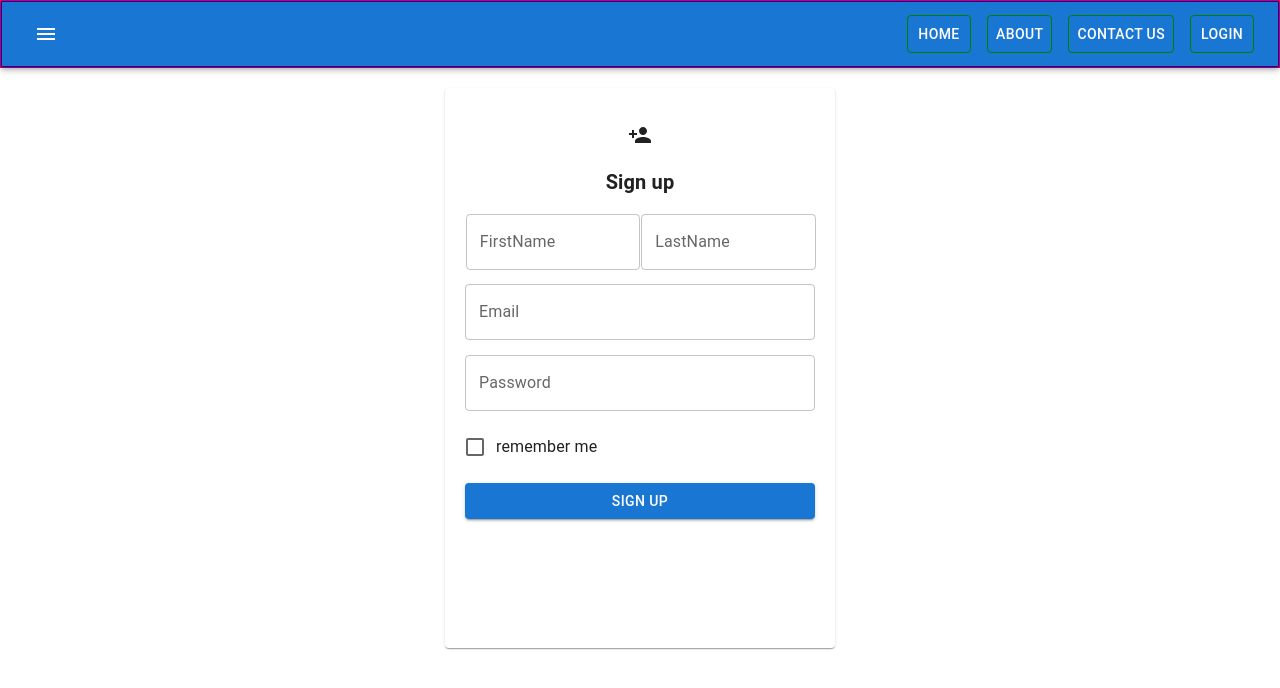
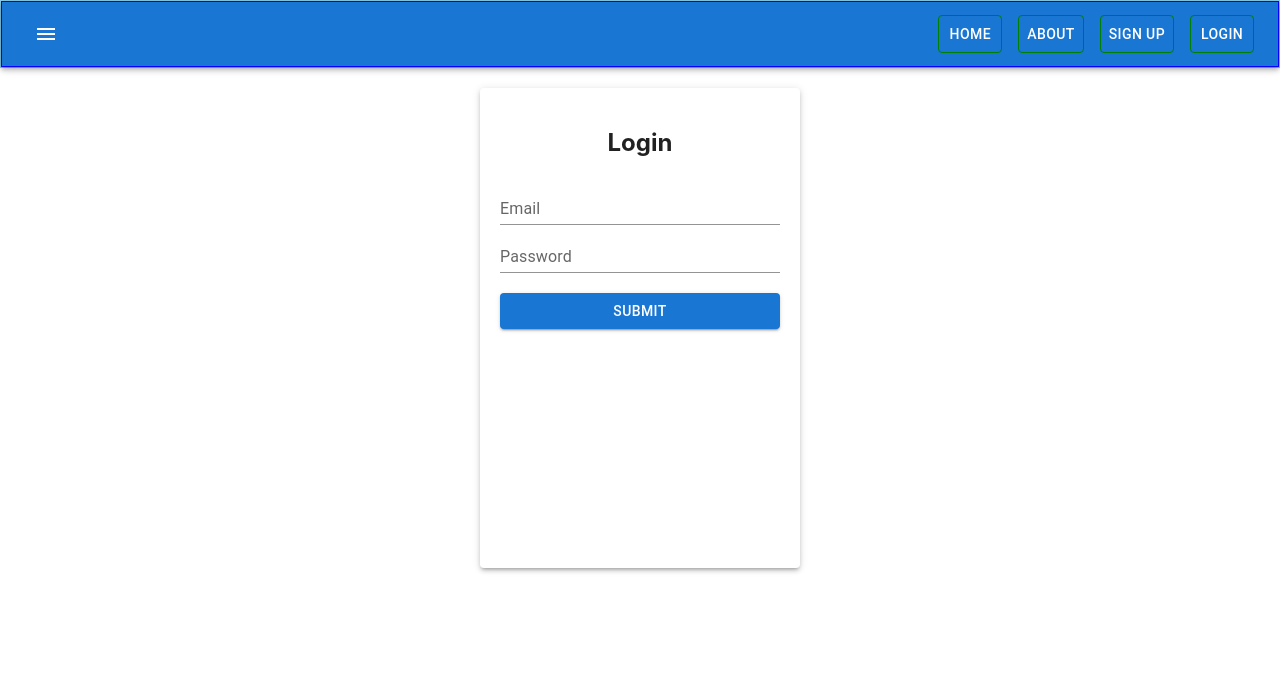
Before and after one commit to imnain/react_signup, a React (Create React App) app: page /login in a window 1280 px wide. Shown: the top 688 px of the page. Built offline with nearby package versions, Linux system fonts and the light colour scheme.

Commit message:
Used React-dom

```diff
--- a/src/App.js
+++ b/src/App.js
@@ -1,22 +1,31 @@
-import logo from './logo.svg';
-import './App.css';
+import React from 'react';
 import {Grid, Paper, TextField, Button, Typography, Checkbox, FormGroup, FormControlLabel} from '@mui/material';
 import PersonAddIcon from '@mui/icons-material/PersonAdd';
 import NavBar from './components/NavBar';
 import Login from './components/Login';
 import SignUp from './components/Signup';
 
-
-const paperStyle = {padding:20, height:'65vh', width:350, margin:"20px auto"}
-const gridStyle = {border: '1px', margin:"15px auto"}
-
+import {
+  BrowserRouter as Router,
+  Switch,
+  Link
+} from "react-router-dom";
+import { Routes ,Route } from 'react-router-dom';
 
 
 function App() {
   return (
     <>
-    <NavBar />
-    <SignUp />
+       <Router>
+        <NavBar />
+       <Routes>
+       <Route path='/login' element={<Login />} />
+       <Route path='/signup' element={<SignUp />} />
+
+        </Routes>
+       </Router>
+
+
     </>
   );
 }
--- a/src/components/Login.js
+++ b/src/components/Login.js
@@ -2,7 +2,7 @@ import React from 'react';
 import Button from '@mui/material/Button';
 import { Box, Paper, Container, Grid, TextField, Typography } from '@mui/material';
 
-const paperStyle = {padding:20, height:'70vh', width:280, margin:"20px auto"}
+const paperStyle = {padding:20, height:'55vh', width:280, margin:"20px auto"}
 const buttonStyle = {marginTop:20}
 
 function Login() {
@@ -10,13 +10,13 @@ function Login() {
       <Container maxWidth="sm">
 
       <Grid>
-        <Paper elevation={10} style ={paperStyle}>
+        <Paper elevation={3} style ={paperStyle}>
           <Grid align='center'>
-          <h2> signin</h2>
-          <TextField id='standard-basic' label = 'Email' variant='standard' type = 'email' fullWidth/>
-      <TextField id='standard-basic' label = 'Password' variant='standard' type='password' fullWidth/>
+          <h2> Login</h2>
+          <TextField id='email' label = 'Email' variant='standard' type = 'email' fullWidth/>
+      <TextField id='password' label = 'Password' variant='standard' type='password' fullWidth/>
       <Button
-     color='secondary'
+     color='primary'
      variant='contained'
      fullWidth
      style={buttonStyle}
--- a/src/components/NavBar.js
+++ b/src/components/NavBar.js
@@ -7,10 +7,13 @@ import Button from '@mui/material/Button';
 import IconButton from '@mui/material/IconButton';
 //import { AppBar, Box, Toolbar, Typography, Button, IconButton } from '@mui/icons-material';
 import MenuIcon from '@mui/icons-material/Menu';
+import { Link } from 'react-router-dom';
 
-const boxStyle = {border: '1px solid red', background:'red'}
+const boxStyle = {border: '1px solid skyblue'}
 const toolStyle = {border: '1px solid blue'}
-const typoStyle = {border: '1px solid green'}
+const typoStyle = {border: '1px solid green', color: 'white'}
+
+
 
 export default function NavBar() {
     //I am using border style just to check the behaviour of different boxes, grids etc
@@ -22,13 +25,16 @@ export default function NavBar() {
         <IconButton color="inherit" aria-label="menu">
             <MenuIcon  />
           </IconButton>
+
           <Button style={typoStyle} sx={{ ml: 'auto' }} color="inherit">Home</Button>
 
           <Button style={typoStyle} sx={{ ml: 2 }} color="inherit">About</Button>
-
-          <Button style={typoStyle} sx={{ ml: 2 }} color="inherit">Contact us</Button>
-
-          <Button style={typoStyle} sx={{ ml: 2 }} color="inherit">Login</Button>
+          <Link to="/signup">
+          <Button style={typoStyle} sx={{ ml: 2 }} color="inherit">Sign Up</Button>
+          </Link>
+          <Link to="/login">
+          <Button  style={typoStyle} sx={{ ml: 2 }} color="inherit">Login</Button>
+          </Link>
         </Toolbar>
       </AppBar>
     </Box>
```
